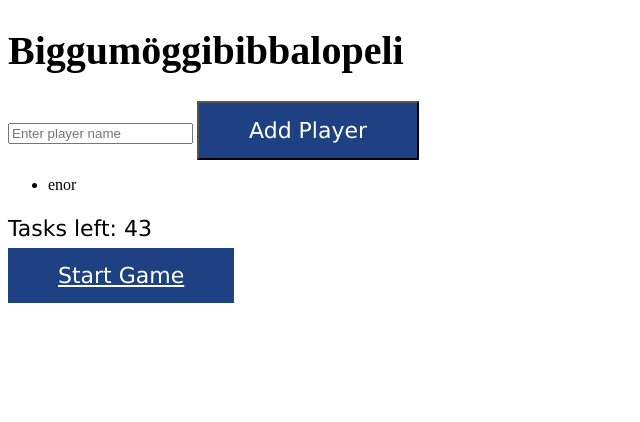
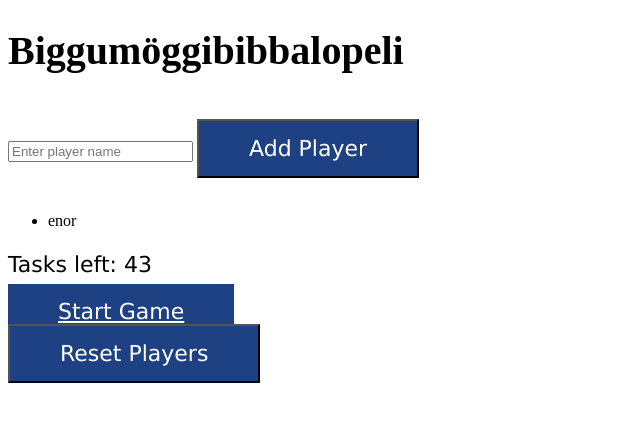
Before and after one commit to enordev/Drinking-Game-2025, a Flask app: page / in a window 1280 px wide. Shown: the top 422 px of the page, without its empty margins (0-640 px from the left). Run offline with Flask 3, Linux system fonts and the light colour scheme; parts of the project's set-up code (start-up, migrations or seed data) failed here and were passed over.

Commit message:
Update app functionality

```diff
--- a/main.py
+++ b/main.py
@@ -84,5 +84,11 @@
     current_player_index = (current_player_index + 1) % len(players)
     return render_template("task.html", player=current_player, task=task)
 
+@app.route("/reset_players", methods=["POST"])
+def reset_players():
+    global players
+    players = []  # Clear the players list
+    return redirect(url_for("home"))
+
 if __name__ == "__main__":
-    app.run(debug=True)
+    app.run(debug=false)
--- a/templates/index.html
+++ b/templates/index.html
@@ -41,10 +41,12 @@
 </head>
 <body>
     <h1>Biggumöggibibbalopeli</h1>
+	<br>
     <form action="/add_player" method="post">
         <input type="text" name="player_name" placeholder="Enter player name" required>
         <button type="submit">Add Player</button>
     </form>
+	<br>
     <ul>
         {% for player in players %}
             <li>{{ player }}</li>
@@ -52,5 +54,9 @@
     </ul>
     <p>Tasks left: {{ tasks_left }}</p>
     <a href="/start_game">Start Game</a>
+	<br>
+	<form action="{{ url_for('reset_players') }}" method="post">
+        <button type="submit">Reset Players</button>
+    </form>
 </body>
 </html>
```
